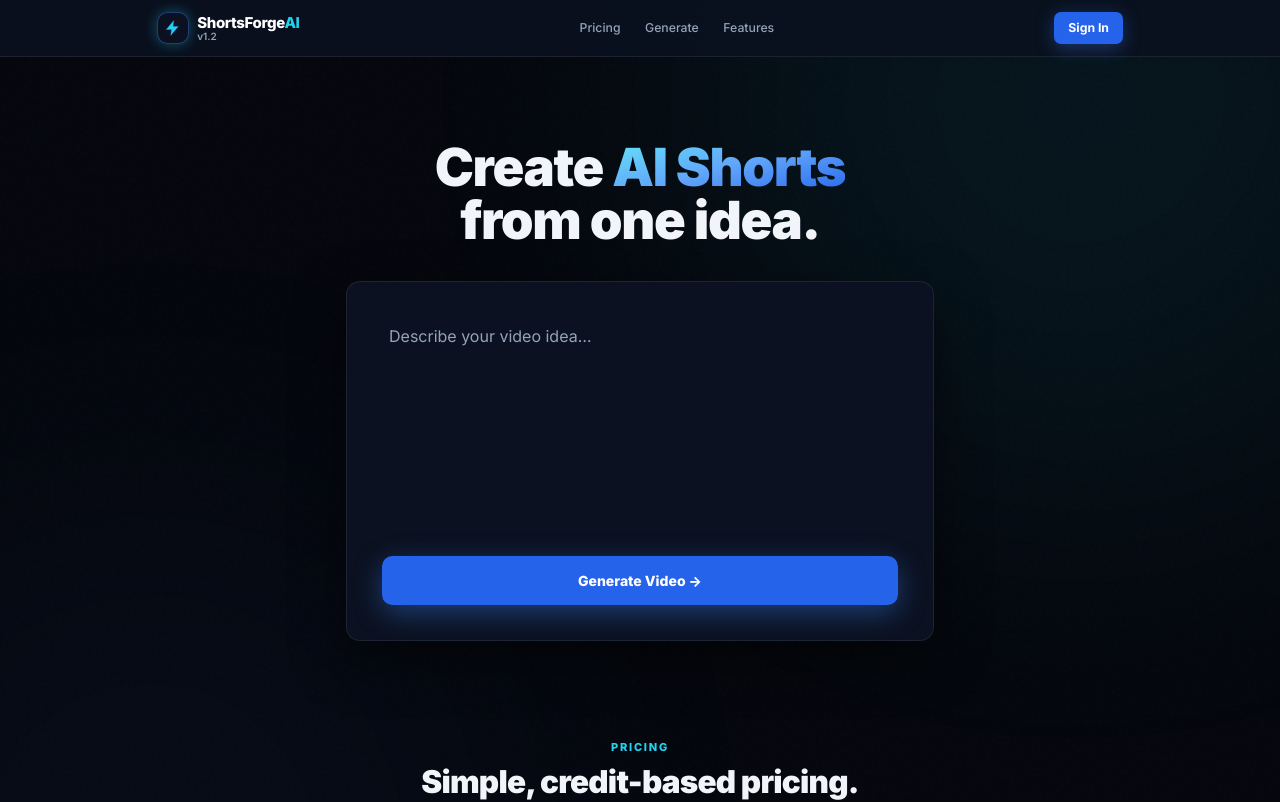
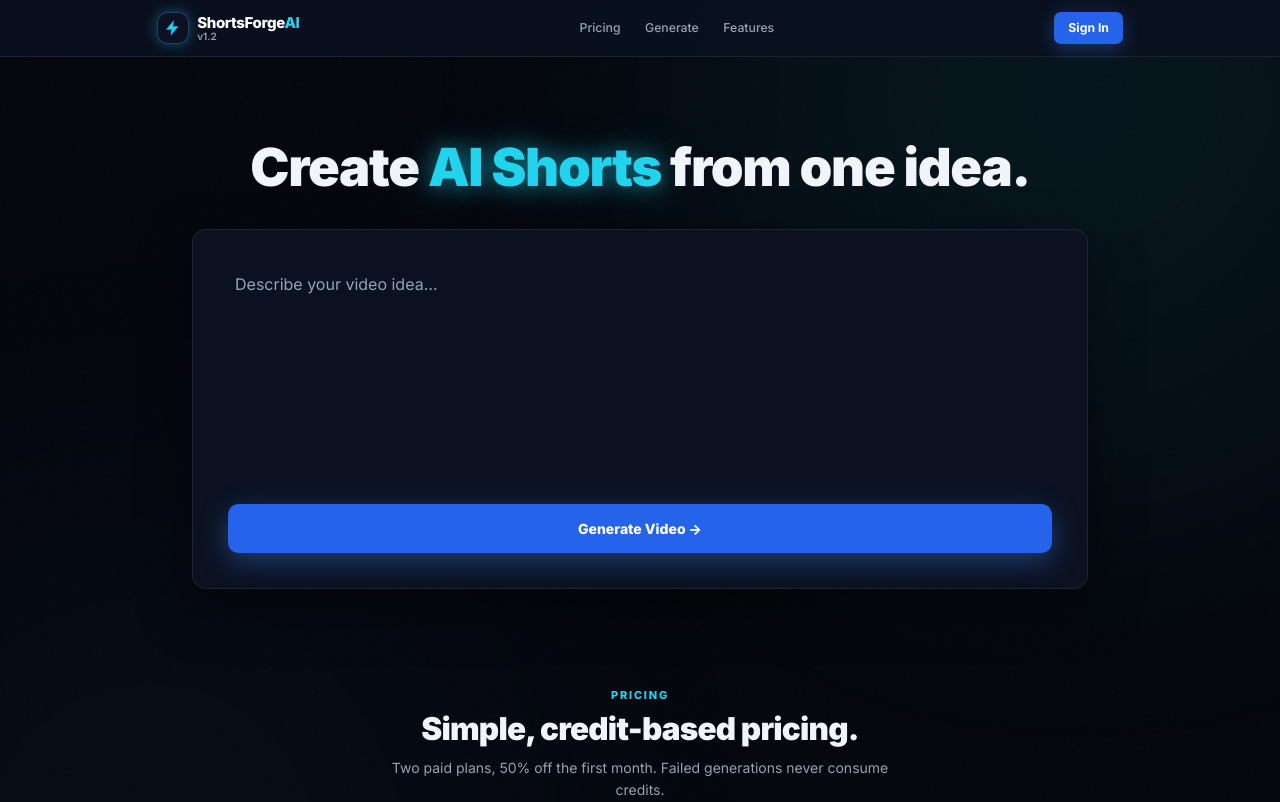
Before and after one commit to josephsskaf-hub/shortsforgeai, a Next.js app: page / in a window 1280 px wide. Shown: the top 802 px of the page. Built offline with nearby package versions, Linux system fonts and the light colour scheme; no server answers.

Commit message:
fix: push #075b card width aligned to nav + AI Shorts headline highlight

```diff
--- a/app/HomePageClient.tsx
+++ b/app/HomePageClient.tsx
@@ -214,22 +214,25 @@ export default function HomePageClient({ initialUser }: HomePageClientProps) {
       </nav>
 
       {/* ───────── Hero ───────── */}
-      <section className="relative z-10 mx-auto max-w-3xl px-4 pt-16 pb-12 text-center sm:pt-24 sm:pb-16">
+      <section className="relative z-10 mx-auto max-w-6xl px-4 pt-16 pb-12 text-center sm:px-6 sm:pt-24 sm:pb-16">
         <h1 className="text-balance text-4xl font-black leading-[1.05] tracking-tight sm:text-5xl md:text-6xl text-[#F1F5F9]">
           Create{' '}
-          <span className="bg-gradient-to-br from-cyan-300 via-blue-400 to-blue-600 bg-clip-text text-transparent">
+          <span
+            className="text-[#22D3EE]"
+            style={{ textShadow: '0 0 24px rgba(34,211,238,0.55), 0 0 48px rgba(34,211,238,0.25)' }}
+          >
             AI Shorts
           </span>{' '}
           from one idea.
         </h1>
 
-        {/* Single clean prompt card */}
+        {/* Single clean prompt card — width aligned with nav container */}
         <form
           onSubmit={(e) => {
             e.preventDefault()
             goToGenerate()
           }}
-          className="mx-auto mt-10 flex min-h-[360px] w-full max-w-2xl flex-col justify-center gap-5 rounded-2xl border border-white/[0.08] bg-[#0B1120] p-8 shadow-[0_18px_50px_rgba(0,0,0,.5)] focus-within:border-blue-500/60 sm:p-10"
+          className="mx-auto mt-10 flex min-h-[360px] w-full max-w-5xl flex-col justify-center gap-5 rounded-2xl border border-white/[0.08] bg-[#0B1120] p-8 shadow-[0_18px_50px_rgba(0,0,0,.5)] focus-within:border-blue-500/60 sm:p-10"
         >
           <textarea
             value={prompt}
```
